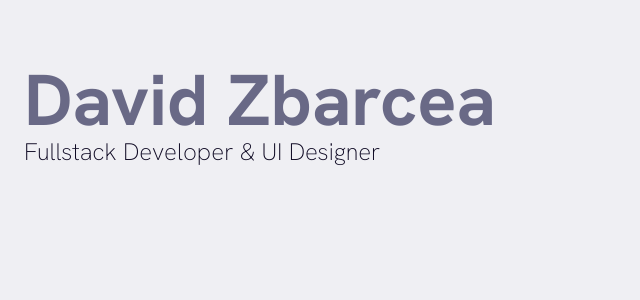
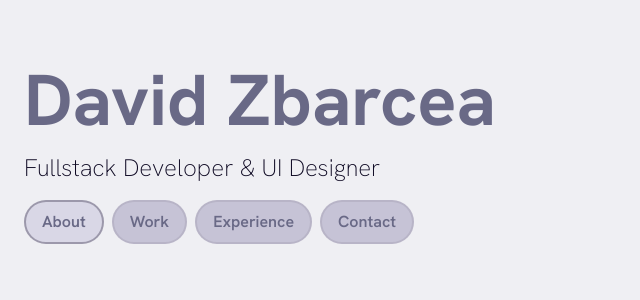
Before and after one commit to dzbarcea/portfolio, a Next.js app: page / in a window 1280 px wide. Shown: the top 300 px of the page, without its empty margins (0-640 px from the left). Built offline with nearby package versions, Linux system fonts and the light colour scheme.

Commit message:
created navbar component

```diff
--- /dev/null
+++ b/src/components/NavBar.tsx
@@ -0,0 +1,39 @@
+import NavLink from '@/components/NavLink';
+import {useEffect, useState} from 'react';
+
+const pages = [
+    {
+        text: 'About',
+        to: '/'
+    },
+    {
+        text: 'Work',
+        to: '/work'
+    },
+    {
+        text: 'Experience',
+        to: '/experience'
+    },
+    {
+        text: 'Contact',
+        to: '/contact'
+    }
+];
+
+const NavBar = () => {
+    const [currentPage, setCurrentPage] = useState('');
+
+    useEffect(() => {
+        setCurrentPage(window.location.pathname);
+    }, []);
+
+    return (
+        <div className='flex gap-2'>
+            {pages.map((page) => (
+                <NavLink key={page.text} to={page.to} active={currentPage === page.to}>{page.text}</NavLink>
+            ))}
+        </div>
+    );
+}
+
+export default NavBar;
--- /dev/null
+++ b/src/components/NavLink.tsx
@@ -0,0 +1,17 @@
+import {ReactNode} from 'react';
+
+interface NavLinkProps {
+    children?: ReactNode;
+    to: string;
+    active?: boolean;
+}
+
+const NavLink = ({ children, to, active=false }: NavLinkProps) => {
+    return (
+        <a href={to} className={`hover-container px-4 py-2 font-semibold rounded-full ${active && 'active'}`}>
+            {children}
+        </a>
+    );
+}
+
+export default NavLink;
--- a/src/layouts/Layout.tsx
+++ b/src/layouts/Layout.tsx
@@ -1,5 +1,6 @@
 import '@/styles/globals.css';
 import { ReactNode } from 'react';
+import NavBar from '@/components/NavBar';
 
 interface LayoutProps {
     children?: ReactNode;
@@ -7,9 +8,10 @@ interface LayoutProps {
 
 const Layout = ({ children }: LayoutProps) => {
     return (
-        <div className='flex flex-col pt-16 px-6'>
+        <div className='flex flex-col pt-16 px-6 gap-4'>
             <h1>David Zbarcea</h1>
             <h2>Fullstack Developer & UI Designer</h2>
+            <NavBar/>
             <div>
                 {children}
             </div>
--- a/src/styles/globals.css
+++ b/src/styles/globals.css
@@ -7,7 +7,10 @@
   --background: #EFEFF3;
   --text: #696986;
   --accent: #C6C3D6;
+  --accent-light: #d9d7e6;
   --dark: #0E0923;
+  --border-opacity-20: #0E092314;
+  --border-opacity-30: #0E09234D;
 }
 
 @media (prefers-color-scheme: light) {
@@ -19,13 +22,27 @@
   }
 }
 
-body {
-  color: var(--text);
-  background: var(--background);
-  font-family: 'Hanken Grotesk', sans-serif;
+/* CUSTOM UTILITIES */
+.hover-container {
+  background: var(--accent);
+  border: 2px solid var(--border-opacity-20);
+}
+
+.hover-container:hover,
+.hover-container:focus,
+.hover-container:active,
+.hover-container.active {
+  background: var(--accent-light);
+  border: 2px solid var(--border-opacity-30);
 }
 
 @layer base {
+  body {
+    color: var(--text);
+    background: var(--background);
+    font-family: 'Hanken Grotesk', sans-serif;
+  }
+
   h1 {
     @apply text-7xl font-bold;
   }
```
